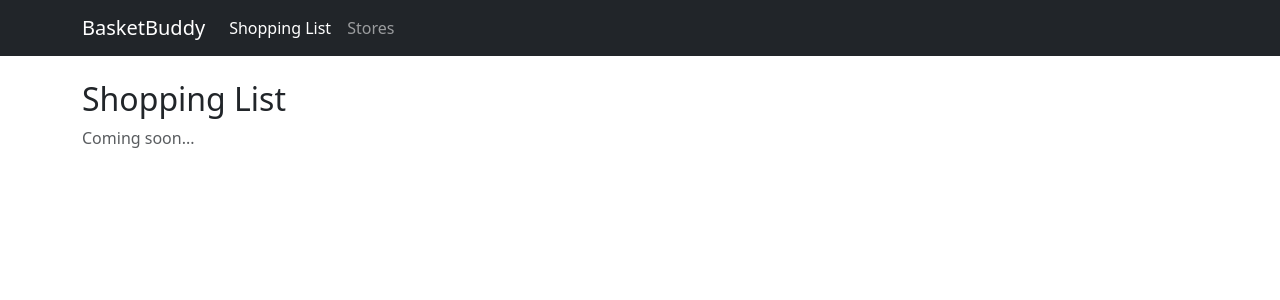
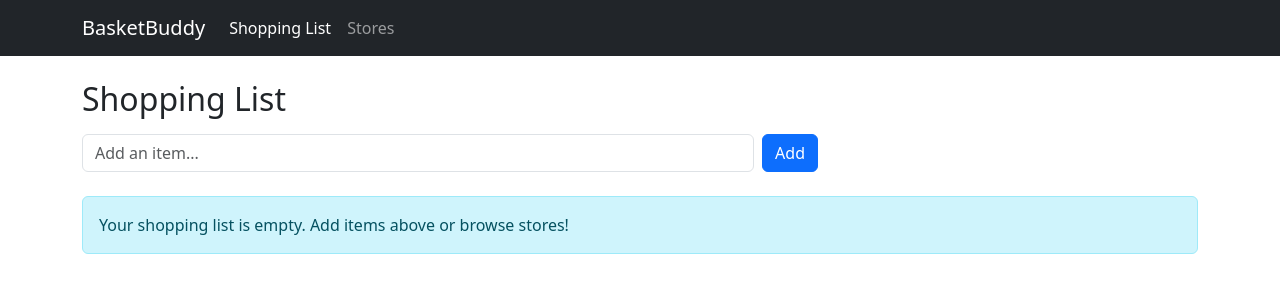
Before and after one commit to CS571-S26/p2, a React (Vite) app: page / in a window 1280 px wide. Shown: the top 300 px of the page. Built offline with nearby package versions, Linux system fonts and the light colour scheme.

Commit message:
shopping list page

```diff
--- a/src/App.jsx
+++ b/src/App.jsx
@@ -1,20 +1,28 @@
+import { useState } from 'react'
 import { Routes, Route } from 'react-router-dom'
-import Container from 'react-bootstrap/Container'
 import NavBar from './components/NavBar'
+import ShoppingList from './components/ShoppingList'
 import Stores from './components/Stores'
 import { DEFAULT_STORES } from './data'
 
+let nextId = 100
+
 export default function App() {
+  const [items, setItems] = useState([])
+
+  const addItem = (item) => {
+    setItems(prev => [...prev, { ...item, id: nextId++ }])
+  }
+
+  const removeItem = (id) => {
+    setItems(prev => prev.filter(i => i.id !== id))
+  }
+
   return (
     <>
       <NavBar />
       <Routes>
-        <Route path="/" element={
-          <Container className="py-4">
-            <h2>Shopping List</h2>
-            <p className="text-muted">Coming soon...</p>
-          </Container>
-        } />
+        <Route path="/" element={<ShoppingList items={items} onAdd={addItem} onRemove={removeItem} />} />
         <Route path="/stores" element={<Stores stores={DEFAULT_STORES} />} />
       </Routes>
     </>
--- /dev/null
+++ b/src/components/GroceryItem.jsx
@@ -0,0 +1,16 @@
+import ListGroup from 'react-bootstrap/ListGroup'
+import Button from 'react-bootstrap/Button'
+import Badge from 'react-bootstrap/Badge'
+
+export default function GroceryItem({ item, onRemove }) {
+  return (
+    <ListGroup.Item className="d-flex justify-content-between align-items-center">
+      <div>
+        <strong>{item.name}</strong>
+        {item.store && <Badge bg="secondary" className="ms-2">{item.store}</Badge>}
+        {item.price > 0 && <span className="text-muted ms-2">${item.price.toFixed(2)}</span>}
+      </div>
+      <Button variant="outline-danger" size="sm" onClick={() => onRemove(item.id)}>Remove</Button>
+    </ListGroup.Item>
+  )
+}
--- /dev/null
+++ b/src/components/ShoppingList.jsx
@@ -0,0 +1,48 @@
+import { useState } from 'react'
+import Container from 'react-bootstrap/Container'
+import Row from 'react-bootstrap/Row'
+import Col from 'react-bootstrap/Col'
+import Form from 'react-bootstrap/Form'
+import Button from 'react-bootstrap/Button'
+import ListGroup from 'react-bootstrap/ListGroup'
+import Alert from 'react-bootstrap/Alert'
+import GroceryItem from './GroceryItem'
+
+export default function ShoppingList({ items, onAdd, onRemove }) {
+  const [name, setName] = useState('')
+
+  const handleSubmit = (e) => {
+    e.preventDefault()
+    if (!name.trim()) return
+    onAdd({ name: name.trim(), price: 0, store: '' })
+    setName('')
+  }
+
+  return (
+    <Container className="py-4">
+      <h2 className="mb-3">Shopping List</h2>
+      <Row className="mb-4">
+        <Col md={8}>
+          <Form onSubmit={handleSubmit} className="d-flex gap-2">
+            <Form.Control
+              type="text"
+              placeholder="Add an item..."
+              value={name}
+              onChange={(e) => setName(e.target.value)}
+            />
+            <Button type="submit" variant="primary">Add</Button>
+          </Form>
+        </Col>
+      </Row>
+      {items.length === 0 ? (
+        <Alert variant="info">Your shopping list is empty. Add items above or browse stores!</Alert>
+      ) : (
+        <ListGroup>
+          {items.map(item => (
+            <GroceryItem key={item.id} item={item} onRemove={onRemove} />
+          ))}
+        </ListGroup>
+      )}
+    </Container>
+  )
+}
```
